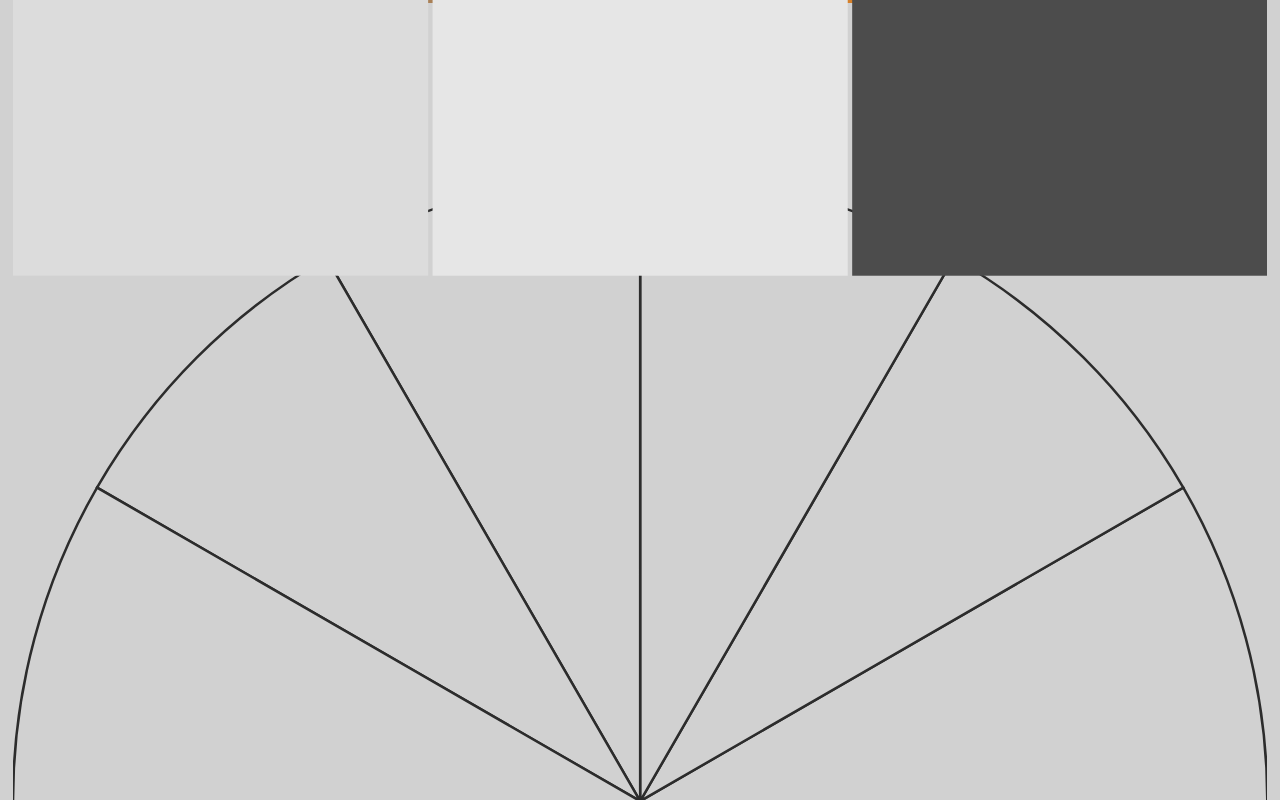
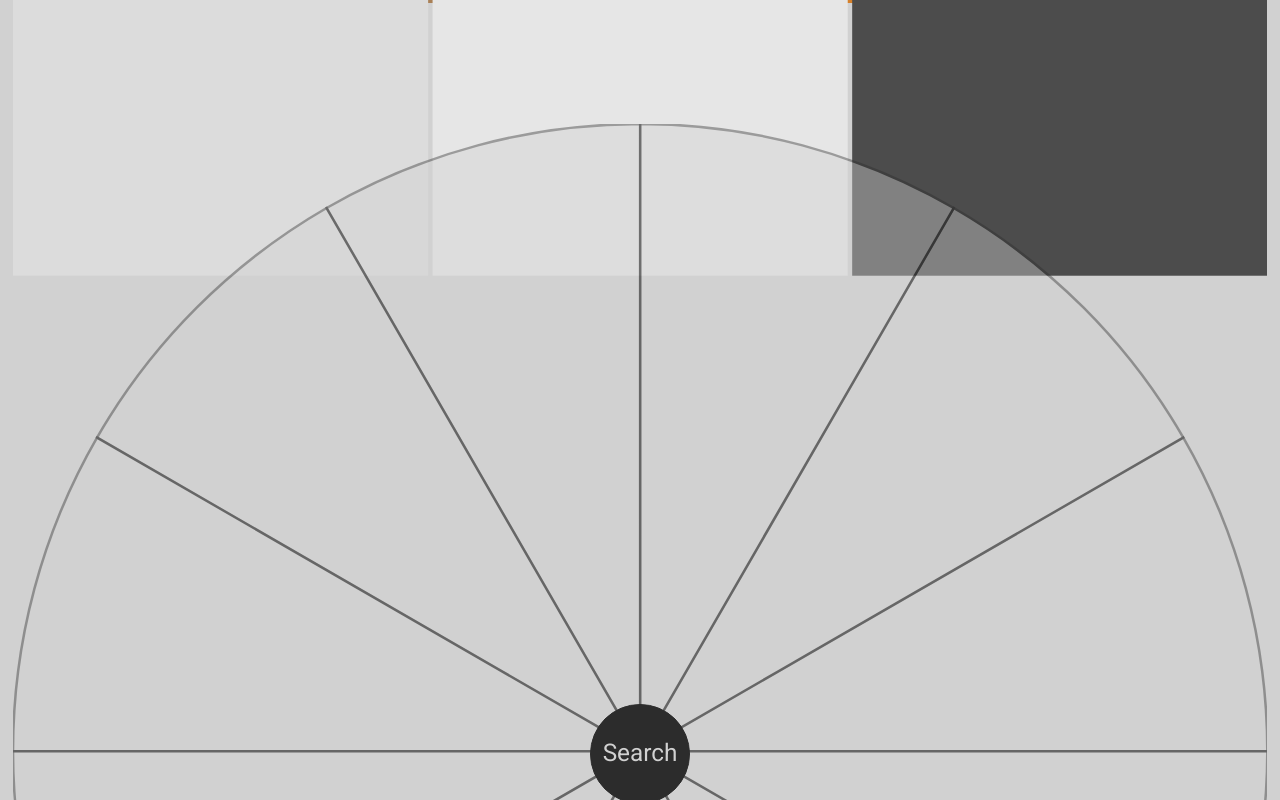
Before and after one commit to masakudamatsu/equiluminant-color-picker, a Next.js app in the folder app/: page / in a window 1280 px wide. Shown: the part 600-1400 px from the top of the page. Built offline with nearby package versions, Linux system fonts and the light colour scheme.

Commit message:
#111 Style the submit button as part of the initial grey color wheel

```diff
--- a/app/components/SearchResults.js
+++ b/app/components/SearchResults.js
@@ -4,9 +4,6 @@ import styled from 'styled-components';
 import useData from '../utils/useData';
 import Sectors from './Sectors';
 
-const Wrapper = styled.div`
-  position: relative;
-`;
 const SvgWrapper = styled.figure`
   width: 100%;
 `;
@@ -43,6 +40,7 @@ function SearchResults({
         handleKeyDown={null}
         hueName={'grey'}
         key={`grey${i}`}
+        opacity={0.4}
         startAngle={i * 30}
       />,
     );
@@ -61,7 +59,7 @@ function SearchResults({
 
   if (isLoading) {
     return (
-      <Wrapper>
+      <>
         <SvgWrapper>
           <svg viewBox="0 0 500 500" aria-labelledby="SearchResults">
             <title id="SearchResults">SearchResults</title>
@@ -69,7 +67,7 @@ function SearchResults({
           </svg>
         </SvgWrapper>
         <MessageBox>Fetching...</MessageBox>
-      </Wrapper>
+      </>
     );
   }
   if (isError) {
@@ -297,7 +295,7 @@ function SearchResults({
   });
 
   return (
-    <Wrapper>
+    <>
       <SvgWrapper>
         <svg viewBox="0 0 500 500" aria-labelledby="SearchResults">
           <title id="SearchResults">Wheel of equiluminant colors</title>
@@ -316,7 +314,7 @@ function SearchResults({
           })}
         </svg>
       </SvgWrapper>
-    </Wrapper>
+    </>
   );
 }
 
--- a/app/components/Sectors.js
+++ b/app/components/Sectors.js
@@ -9,13 +9,17 @@ function Sectors({
   handleClick,
   handleKeyDown,
   hueName,
+  opacity = 1,
   startAngle,
 }) {
   const wholeAngle = 30;
   const angle = wholeAngle / colors.length;
 
   return (
-    <g transform={`rotate(-${startAngle}, 250, 250)`}>
+    <g
+      style={{opacity: opacity}}
+      transform={`rotate(-${startAngle}, 250, 250)`}
+    >
       {colors ? (
         <g>
           {colors.map((color, i) => {
@@ -60,6 +64,7 @@ Sectors.propTypes = {
   handleClick: PropTypes.func,
   handleKeyDown: PropTypes.func,
   hueName: PropTypes.string,
+  opacity: PropTypes.number,
   startAngle: PropTypes.number,
 };
 
--- a/app/pages/index.js
+++ b/app/pages/index.js
@@ -3,8 +3,10 @@ import PropTypes from 'prop-types';
 
 import {
   Abbr,
+  ButtonSubmit,
   ChromaTextField,
   ChromaTextFieldWrapper,
+  DivPositionRelative,
   H2,
   InputRange,
   SpacerVertical,
@@ -310,13 +312,16 @@ function HomePage(props) {
           testId="chromaError"
         />
         <SpacerVertical scale="3" />
-        <button type="submit" onClick={handleSubmit}>
-          Search the color database
-        </button>
-      </form>
-      <SpacerVertical scale="3" />
-      <H2>#3 Pick Hue</H2>
+        <H2>#3 Find equiluminant color</H2>
         <SpacerVertical scale="2" />
+        <DivPositionRelative>
+          <ButtonSubmit
+            darkMode={props.darkMode}
+            type="submit"
+            onClick={handleSubmit}
+          >
+            {props.submitted ? null : 'Search'}
+          </ButtonSubmit>
           <SearchResults
             chroma={props.chroma}
             contrastRatio={props.contrastRatio}
@@ -324,6 +329,8 @@ function HomePage(props) {
             setHueToDisplay={setHueToDisplay}
             submitted={props.submitted}
           />
+        </DivPositionRelative>
+      </form>
       <SpacerVertical scale="3" />
       <H2>#4 Copy Color Code</H2>
       <SpacerVertical scale="2" />
--- a/app/theme/layout.js
+++ b/app/theme/layout.js
@@ -98,6 +98,14 @@ const layout = {
       desktop: baseXheight.desktop,
     },
   },
+  button: {
+    fontSize: {
+      mobile: fontSizeForXheightToBe(
+        baseXheight.mobile * modularScale(1),
+        Roboto,
+      ),
+    },
+  },
   chromaTextField: {
     fontSize: {
       mobile: fontSizeForCapHeightToBe(
--- a/app/theme/style.js
+++ b/app/theme/style.js
@@ -46,6 +46,53 @@ export const Abbr = styled.abbr`
     font-variant-caps: small-caps;
     font-feature-settings: normal;
   }
+`;
+
+export const ButtonSubmit = styled.button`
+  background: ${props =>
+    props.darkMode ? color.body.font.darkMode : color.body.font.lightMode};
+  border: 1px solid
+    ${props =>
+      props.darkMode ? color.body.font.darkMode : color.body.font.lightMode};
+  border-radius: 50%;
+  color: ${props =>
+    props.darkMode
+      ? color.body.background.darkMode
+      : color.body.background.lightMode};
+  cursor: pointer;
+  font-size: ${layout.button.fontSize.mobile}rem;
+  height: 100px;
+  left: 50%;
+  margin-left: -50px;
+  margin-top: -50px;
+  position: absolute;
+  top: 50%;
+  width: 100px;
+
+  &:focus,
+  &:hover {
+    background-color: ${props =>
+      props.darkMode
+        ? color.body.background.darkMode
+        : color.body.background.lightMode};
+    color: ${props =>
+      props.darkMode ? color.body.font.darkMode : color.body.font.lightMode};
+    outline: none;
+  }
+
+  &:active {
+    background-color: 'white';
+    outline: none;
+  }
+
+  &[disabled] {
+    cursor: not-allowed;
+    opacity: 0.3;
+  }
+`;
+
+export const DivPositionRelative = styled.div`
+  position: relative;
 `;
 
 export const H2 = styled.h2`
```
Lines whose indentation alone changed are shown as unchanged.
